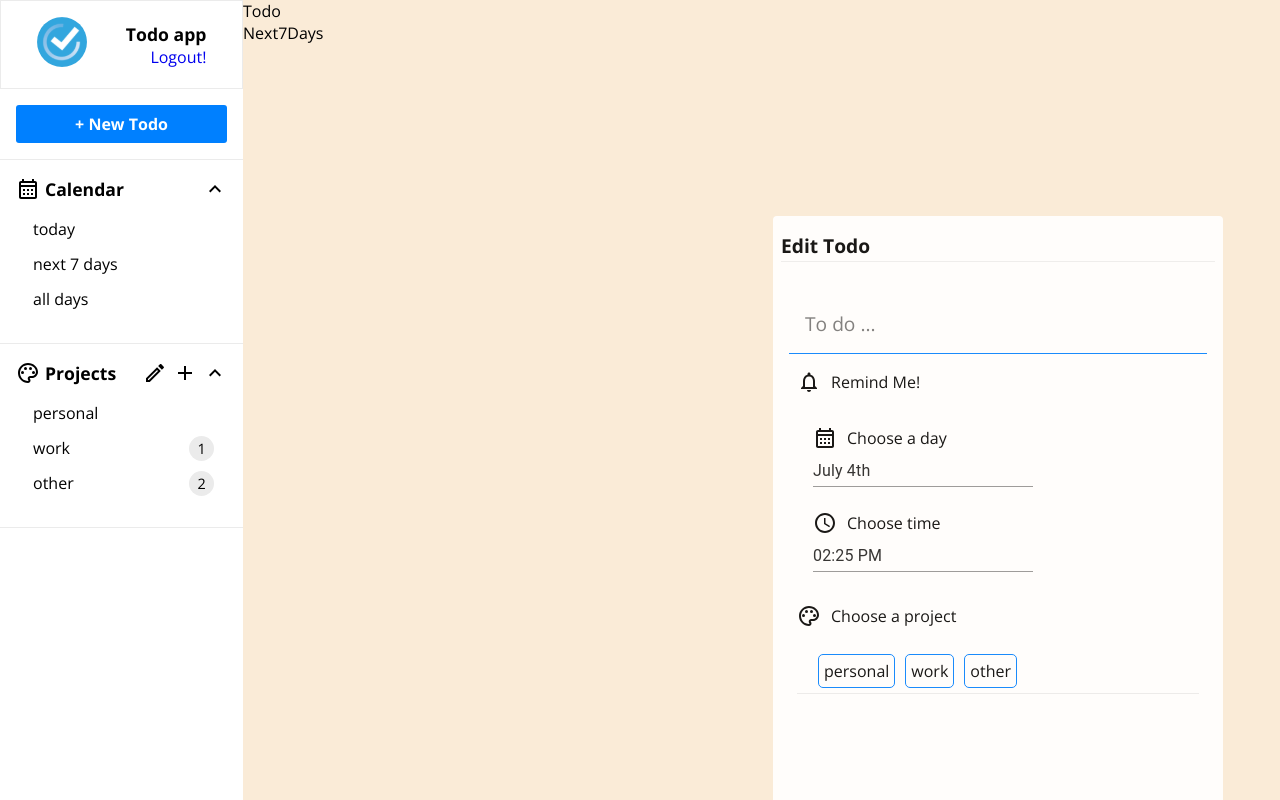
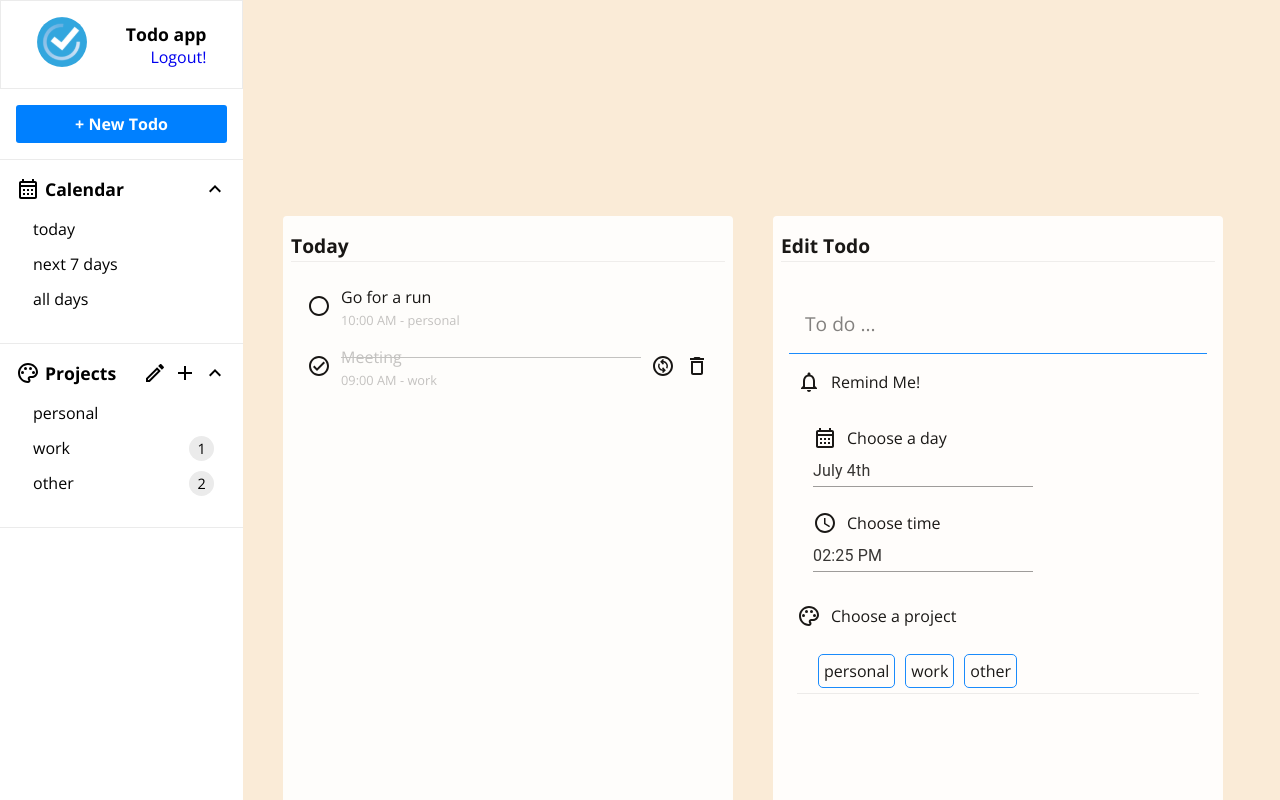
Before and after one commit to dluismendezpy/todo-firebase, a React (Create React App) app: page / in a window 1280 px wide. Shown: the top 800 px of the page. Built offline with nearby package versions, Linux system fonts and the light colour scheme.

Commit message:
eat: add todo component

```diff
--- /dev/null
+++ b/src/components/Todo/Todo.css
@@ -0,0 +1,34 @@
+.Todo {
+	padding: 0.5rem 1rem;
+}
+.Todo .todo-container {
+	display: flex;
+	align-items: center;
+}
+.Todo .todo-container span {
+	cursor: pointer;
+}
+.Todo .todo-container .text {
+	position: relative;
+	flex: 1;
+	margin: 0 10px;
+	cursor: pointer;
+}
+.Todo .todo-container .text span {
+	font-size: 0.8rem;
+	color: #bebebe;
+}
+.Todo .todo-container .text .line {
+	height: 1px;
+	background: #bebebe;
+	position: absolute;
+	top: 25%;
+	width: 0;
+	transition: width 250ms ease-in-out;
+}
+.Todo .todo-container .text .line-through {
+	width: 100%;
+}
+.Todo .todo-container .add-to-next-day {
+	margin-right: 10px;
+}
--- a/src/components/Todo/Todo.jsx
+++ b/src/components/Todo/Todo.jsx
@@ -1,3 +1,55 @@
-export default function Todo() {
-	return <div>Todo</div>;
+import { useState } from "react";
+import CircleOutlinedIcon from "@mui/icons-material/CircleOutlined";
+import CheckCircleOutlinedIcon from "@mui/icons-material/CheckCircleOutlined";
+import ChangeCircleOutlinedIcon from "@mui/icons-material/ChangeCircleOutlined";
+import DeleteOutlinedIcon from "@mui/icons-material/DeleteOutlined";
+import "./Todo.css";
+
+export default function Todo({ todo }) {
+	const [hover, setHover] = useState(false);
+
+	return (
+		<div className="Todo">
+			<div
+				className="todo-container"
+				onMouseEnter={() => setHover(true)}
+				onMouseLeave={() => setHover(false)}
+			>
+				<div className="check-todo">
+					{todo.checked ? (
+						<span className="checked">
+							<CheckCircleOutlinedIcon color="#bebebe" />
+						</span>
+					) : (
+						<span className="unchecked">
+							<CircleOutlinedIcon color={todo.color} />
+						</span>
+					)}
+				</div>
+				<div className="text">
+					<p style={{ color: todo.checked ? "#bebebe" : "#000000" }}>
+						{todo.text}
+					</p>
+					<span>
+						{todo.time} - {todo.project}
+					</span>
+					<div className={`line ${todo.checked ? "line-through" : ""}`}></div>
+				</div>
+				<div className="add-to-next-day">
+					{todo.checked && (
+						<span>
+							<ChangeCircleOutlinedIcon />
+						</span>
+					)}
+				</div>
+				<div className="delete-todo">
+					{(hover || todo.checked) && (
+						<span>
+							<DeleteOutlinedIcon />
+						</span>
+					)}
+				</div>
+			</div>
+		</div>
+	);
 }
--- /dev/null
+++ b/src/containers/Todos/Todos.css
@@ -0,0 +1,25 @@
+/* Todos */
+.Todos {
+	width: 450px;
+	height: 80%;
+	background-color: white;
+	position: absolute;
+	bottom: 40px;
+	left: 40px;
+	border-radius: 4px;
+	opacity: 0.9;
+	padding: 0 0.5rem 0.5rem 0.5rem;
+}
+
+.Todos .selected-project {
+	margin: 1rem 0;
+	text-transform: capitalize;
+	font-size: 1.2rem;
+	font-weight: bold;
+	padding-bottom: 2px;
+	border-bottom: 1px solid #eeeeee;
+}
+
+.Todos .todos {
+	overflow-y: auto;
+}
--- a/src/containers/Todos/Todos.jsx
+++ b/src/containers/Todos/Todos.jsx
@@ -1,11 +1,43 @@
 import Todo from "../../components/Todo/Todo";
 import Next7Days from "../../components/Next7Days/Next7Days";
+import "./Todos.css";
 
 export default function Todos() {
+	const selectedProject = "today";
+
+	const todos = [
+		{
+			id: "d54sd4",
+			text: "Go for a run",
+			time: "10:00 AM",
+			date: "06/03/2021",
+			day: "6",
+			checked: false,
+			color: "#00ff00",
+			project: "personal",
+		},
+		{
+			id: "d54fdf",
+			text: "Meeting",
+			time: "09:00 AM",
+			date: "08/03/2021",
+			day: "1",
+			checked: true,
+			color: "#00ff00",
+			project: "work",
+		},
+	];
+
 	return (
-		<div>
-			<Todo />
-			<Next7Days />
+		<div className="Todos">
+			<div className="selected-project">{selectedProject}</div>
+			<div className="todos">
+				{selectedProject === "next 7 days" ? (
+					<Next7Days todos={todos} />
+				) : (
+					todos.map((todo) => <Todo todo={todo} key={todo.id} />)
+				)}
+			</div>
 		</div>
 	);
 }
```
